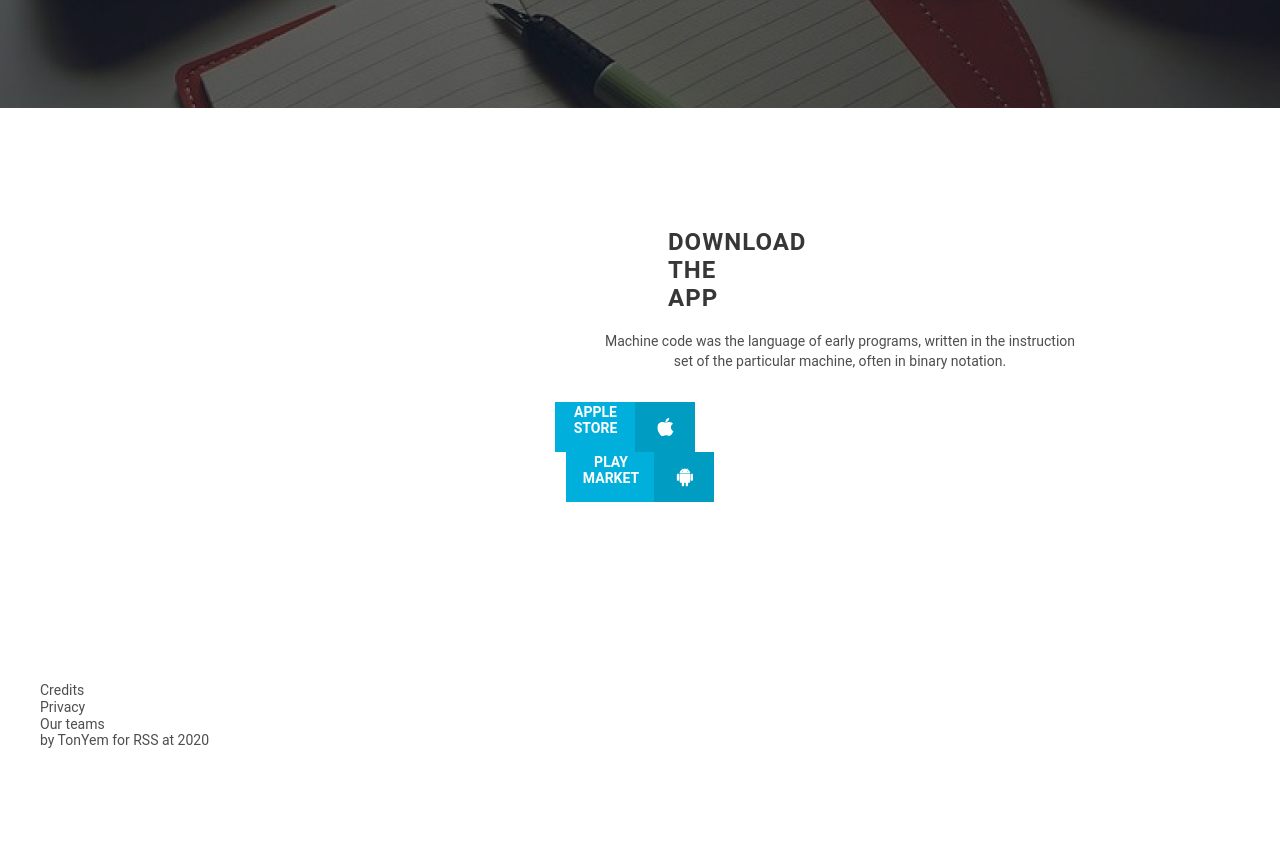
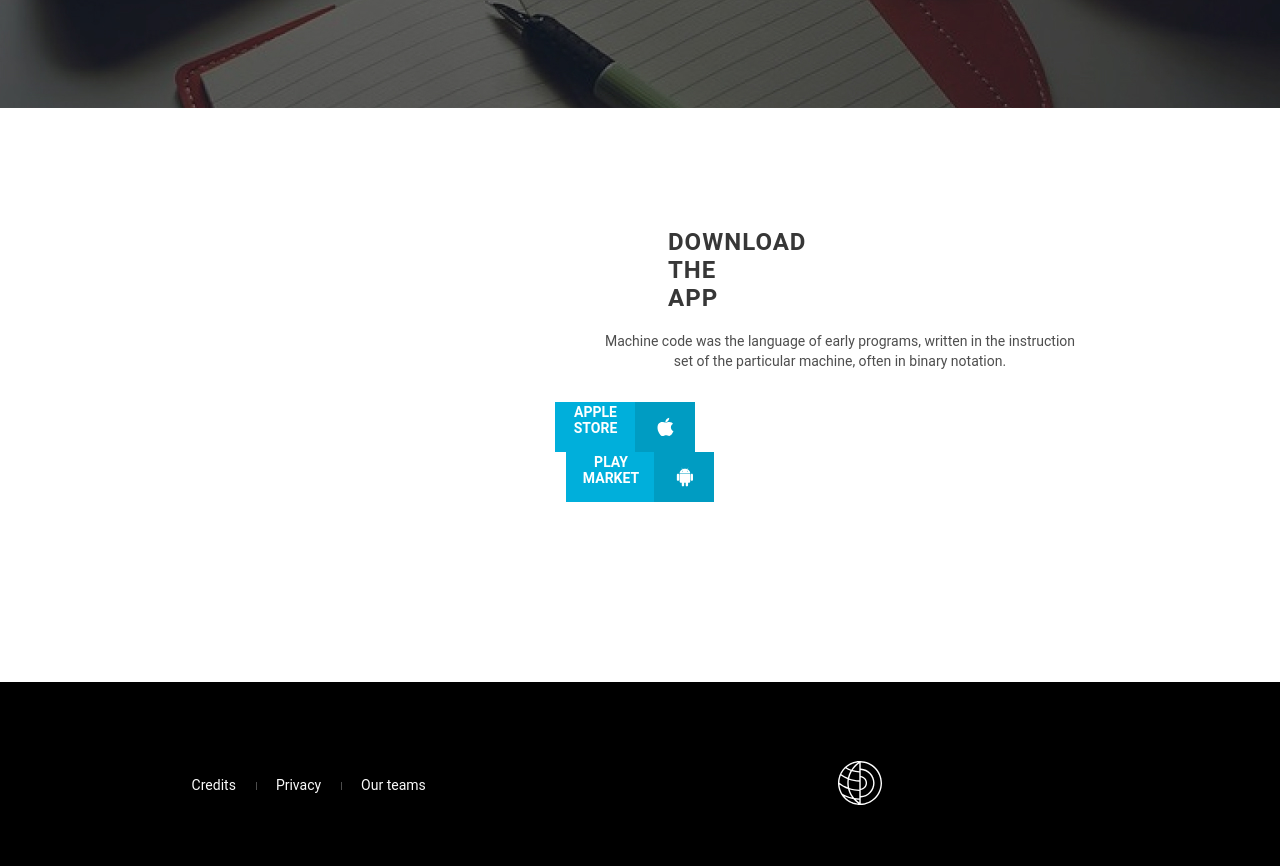
Before and after one commit to ilyay95/webdev, a plain HTML site: page index.html in a window 1280 px wide. Shown: the part 3610-4476 px from the top of the page. Before the commit the page ends 4373 px from the top, so only its background shows below. Drawn offline with Linux system fonts and the light colour scheme.

Commit message:
feat: add footer style

```diff
--- a/css/style.css
+++ b/css/style.css
@@ -629,3 +629,90 @@ html {
         background: #0b86a5;
         background-image: #0b86a5;
       }
+
+      .footer {
+        background-color: #000000;
+        width: 100%;
+      }
+
+      .footer_wrapper {
+        width: 1600px;
+        height: 184px;
+        padding-top: 65px;
+        padding-bottom: 91px;
+      }
+
+      .footer_links {
+        display: flex;
+        flex-wrap: wrap;
+        justify-content: space-between;
+      }
+
+      .footer_list {
+        display: flex;
+        flex-wrap: wrap;
+        align-items: center;
+        justify-content: space-around;
+      }
+
+      .credits {
+        position: relative;
+        margin-right: 0px;
+        margin-right: 40px;
+      }
+
+      .credits::after {
+        content: "";
+        position: absolute;
+        width: 1px;
+        height: 8px;
+        background-color: #4E4E4E;
+        background-position: bottom;
+        top: 5px;
+        margin-left: 20px;
+        border-right: 0;
+      }
+
+      .privacy {
+        position: relative;
+        margin-right: 40px;
+      }
+
+      .privacy::after {
+        content: "";
+        position: absolute;
+        width: 1px;
+        height: 8px;
+        background-color: #4E4E4E;
+        background-position: bottom;
+        top: 5px;
+        margin-left: 20px;
+        border-right: 0;
+      }
+
+      .footer_link_nav {
+        font-weight: normal;
+        font-size: 14px;
+        line-height: 140%;
+        color: #FFFFFF;
+        opacity: 0.98;
+        text-decoration: none;
+      }
+
+      .footer_link_rss {
+        font-weight: normal;
+        font-size: 14px;
+        line-height: 140%;
+        text-align: center;
+        color: #818181;
+        text-decoration: none;
+      }
+
+      .footer_logo {
+        margin-left: 15px;
+      }
+
+      .footer_link_nav:hover, .footer_link_nav:focus, .footer_link_nav:active, .footer_link_rss:hover, .footer_link_rss:focus, .footer_link_rss:active {
+        opacity: 100%;
+        text-decoration: underline;
+      }
--- a/index.html
+++ b/index.html
@@ -151,14 +151,36 @@
                 </div>
               </section>
         </main>
-        <footer>
-              <ul>
-                  <li>Credits</li>
-                  <li>Privacy</li>
-                  <li>Our teams</li>
-                  <li></li>
-                <li >by TonYem for RSS at 2020</li>
-              </ul>
-        </footer>
+        <footer class="footer">
+            <div class="footer_wrapper">
+              <nav class="nav_footer">
+                <ul class="footer_list">
+                  <div class="footer_links">
+                    <li class="footer_item">
+                      <a href="#" class="footer_link_nav credits">Credits</a>
+                    </li>
+                    <li class="footer__item">
+                      <a href="#" class="footer_link_nav privacy">Privacy</a>
+                    </li>
+                    <li class="footer__item">
+                      <a href="#" class="footer_link_nav our_teams">Our teams</a>
+                    </li>
+                  </div>
+                  <div class="footer_logo">
+                    <li class="footer_item logo">
+                      <a href="#" class="footer_link footer_link_img">
+                        <img src="assets/img/logo.svg" alt="Your life is WebDev">
+                      </a>
+                    </li>
+                  </div>
+                  <div class="footer_rss">
+                    <li class="footer_item rss">
+                      <a href="#" class="footer_link_rss rss">by TonYem for RSS at 2020</a>
+                    </li>
+                  </div>
+                </ul>
+              </nav>
+           </div>
+          </footer>
     </body>
 </html>
```
